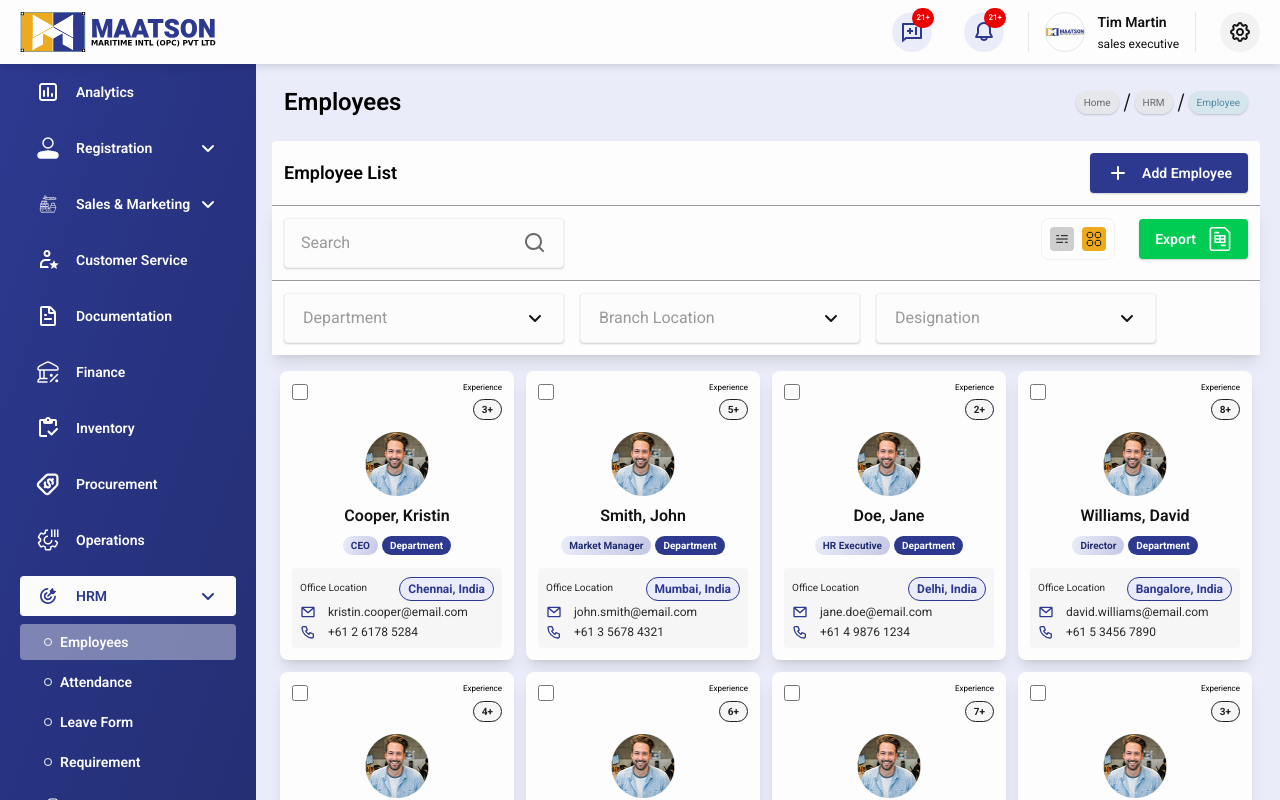
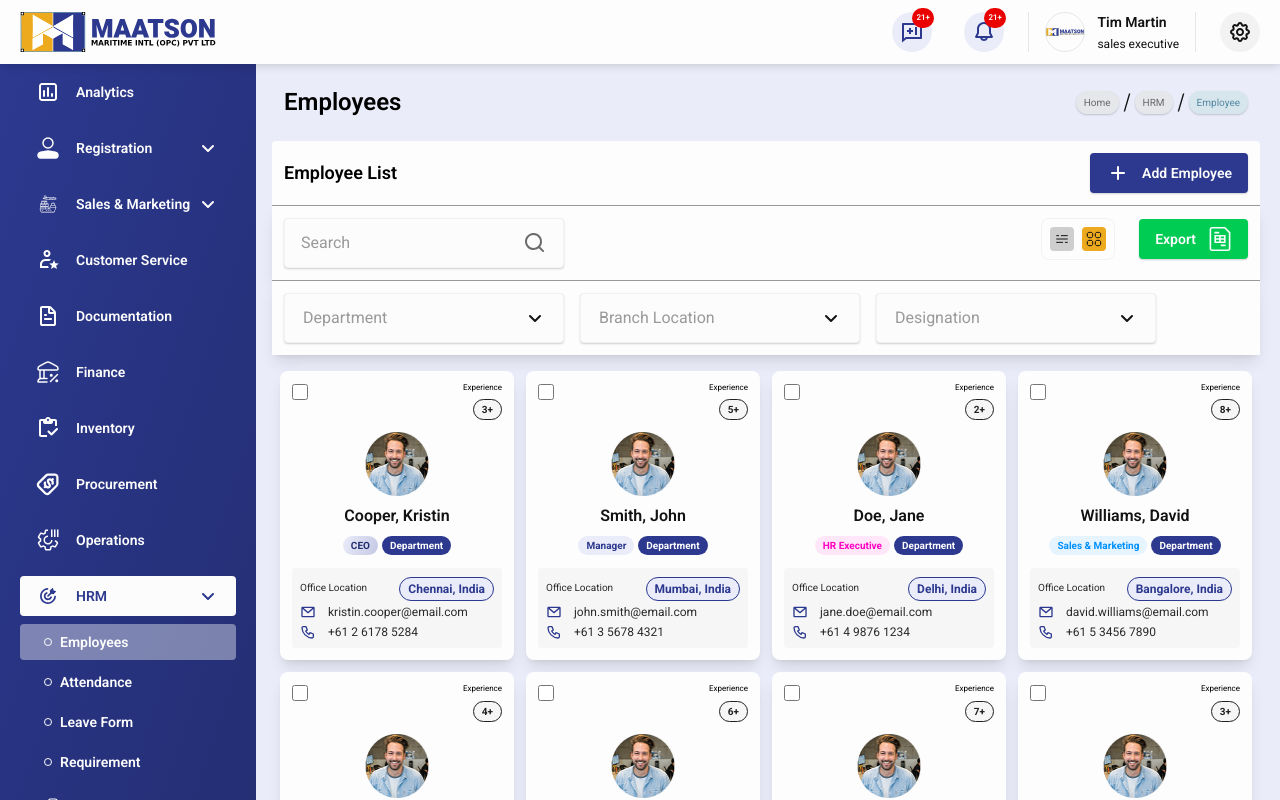
Before and after one commit to maatson/maatson, a React (Vite) app: page /hrm/employees in a window 1280 px wide. Both pictures are taken after a click on the element 1094 px from the left and 238 px from the top of the page. Shown: the top 800 px of the page. Built offline with nearby package versions, Linux system fonts and the light colour scheme.

Commit message:
enguiry details- navlink work

```diff
--- a/src/components/hrm/employees/EmployeeCard.tsx
+++ b/src/components/hrm/employees/EmployeeCard.tsx
@@ -6,6 +6,12 @@ import PrimaryChip from "../../chips/PrimaryChip";
 import { EmailIcon, PhoneIcon } from "../../icons/Icons";
 import CustomPagination from "../../pagination/CustomPagination";
 import { useNavigate } from "react-router-dom";
+import PinkChip from "../../chips/PinkChip";
+import BlueChip from "../../chips/BlueChip";
+import TertiaryChip from "../../chips/TertiaryChip";
+import SecondaryChip from "../../chips/SecondaryChip";
+import SuccessChip from "../../chips/SuccessChip";
+import NormalChip from "../../chips/NormalChip";
 
 interface Employee {
   id: number;
@@ -33,7 +39,7 @@ const employees: Employee[] = [
     id: 2,
     name: "Smith, John",
     image: "/images/sample/employee2.png",
-    department: "Market Manager",
+    department: "Manager",
     branchLocation: "Mumbai, India",
     email: "john.smith@email.com",
     phone: "+61 3 5678 4321",
@@ -53,7 +59,7 @@ const employees: Employee[] = [
     id: 4,
     name: "Williams, David",
     image: "/images/sample/employee4.png",
-    department: "Director",
+    department: "Sales & Marketing",
     branchLocation: "Bangalore, India",
     email: "david.williams@email.com",
     phone: "+61 5 3456 7890",
@@ -73,7 +79,7 @@ const employees: Employee[] = [
     id: 6,
     name: "Johnson, Michael",
     image: "/images/sample/employee6.png",
-    department: "Software Engineer",
+    department: "Operations",
     branchLocation: "Pune, India",
     email: "michael.johnson@email.com",
     phone: "+61 7 1234 5678",
@@ -83,7 +89,7 @@ const employees: Employee[] = [
     id: 7,
     name: "Davis, Laura",
     image: "/images/sample/employee7.png",
-    department: "Product Manager",
+    department: "Finance Executive",
     branchLocation: "Kolkata, India",
     email: "laura.davis@email.com",
     phone: "+61 8 8765 4321",
@@ -93,7 +99,7 @@ const employees: Employee[] = [
     id: 8,
     name: "Martinez, Robert",
     image: "/images/sample/employee8.png",
-    department: "QA Analyst",
+    department: "Customer Service",
     branchLocation: "Ahmedabad, India",
     email: "robert.martinez@email.com",
     phone: "+61 9 5678 1234",
@@ -103,7 +109,7 @@ const employees: Employee[] = [
     id: 9,
     name: "Clark, Sophia",
     image: "/images/sample/employee9.png",
-    department: "UX Designer",
+    department: "Inventory Manager",
     branchLocation: "Jaipur, India",
     email: "sophia.clark@email.com",
     phone: "+61 10 3456 7890",
@@ -716,8 +722,8 @@ const EmployeeCard: React.FC = () => {
 
   const navigate = useNavigate();
   const handleImageClick = () => {
-    navigate("/hrm/employees/employee-profile") ;
-  }
+    navigate("/hrm/employees/employee-profile");
+  };
   return (
     <>
       <div className="py-4 px-2 grid grid-cols-3 xl:grid-cols-4 gap-3 items-center">
@@ -743,7 +749,10 @@ const EmployeeCard: React.FC = () => {
             </div>
             <div className="flex flex-col gap-1 justify-center items-center">
               <div className="flex flex-col gap-2 items-center">
-                <div className="w-16 h-16 cursor-pointer" onClick={handleImageClick}>
+                <div
+                  className="w-16 h-16 cursor-pointer"
+                  onClick={handleImageClick}
+                >
                   <img
                     src={EmployeeImage}
                     alt={employee.name}
@@ -756,11 +765,69 @@ const EmployeeCard: React.FC = () => {
               </div>
               <div className="flex gap-1">
                 {/* make it dynamically */}
-                <GradientChip
+                {employee.department.toLowerCase() === "ceo" ? (
+                  <GradientChip
+                    label={employee.department}
+                    size={"s"}
+                    variant={"fill"}
+                  />
+                ) : employee.department.toLowerCase() === "manager" ? (
+                  <PrimaryChip
+                    label={employee.department}
+                    size={"s"}
+                    variant={"fill"}
+                  />
+                ) : employee.department.toLowerCase() === "hr executive" ? (
+                  <PinkChip
+                    label={employee.department}
+                    size={"s"}
+                    variant={"fill"}
+                  />
+                ) : employee.department.toLowerCase() ===
+                  "sales & marketing" ? (
+                  <BlueChip
+                    label={employee.department}
+                    size={"s"}
+                    variant={"fill"}
+                  />
+                ) : employee.department.toLowerCase() === "operations" ? (
+                  <TertiaryChip
+                    label={employee.department}
+                    size={"s"}
+                    variant={"fill"}
+                  />
+                ) : employee.department.toLowerCase() ===
+                  "finance executive" ? (
+                  <SecondaryChip
+                    label={employee.department}
+                    size={"s"}
+                    variant={"fill"}
+                  />
+                ) : employee.department.toLowerCase() === "customer service" ? (
+                  <SuccessChip
+                    label={employee.department}
+                    size={"s"}
+                    variant={"fill"}
+                  />
+                ) : employee.department.toLowerCase() ===
+                  "inventory manager" ? (
+                  <BlackChip
+                    label={employee.department}
+                    size={"s"}
+                    variant={"fill"}
+                  />
+                ) : (
+                  <PrimaryChip
+                    label={employee.department}
+                    size={"s"}
+                    variant={"fill"}
+                  />
+                )}
+                {/* <GradientChip
                   label={employee.department}
                   size={"s"}
                   variant={"fill"}
-                />
+                /> */}
                 <PrimaryChip
                   label={"Department"}
                   size={"s"}
--- a/src/pages/hrm/employees/EmployeeList.tsx
+++ b/src/pages/hrm/employees/EmployeeList.tsx
@@ -70,7 +70,7 @@ const EmployeeList: React.FC = () => {
           <div className="flex gap-6 items-center">
             <div className="flex gap-2 rounded-sm border p-2 border-grey-200">
               <div
-                className={`w-6 h-6 rounded-xs p-1 ${
+                className={`w-6 h-6 rounded-xs p-1 cursor-pointer ${
                   hambergerMenuIcon ? "bg-secondary" : "bg-grey-600"
                 }`}
                 onClick={handleHambergerMenuIcon}
@@ -78,7 +78,7 @@ const EmployeeList: React.FC = () => {
                 <HambergerMenuIcon size="16px" />
               </div>
               <div
-                className={`w-6 h-6 rounded-xs p-1 ${
+                className={`w-6 h-6 rounded-xs p-1 cursor-pointer ${
                   cubeIcon ? "bg-secondary" : "bg-grey-600"
                 }`}
                 onClick={handleCubeIcon}
--- a/src/pages/pageNotFound/index.tsx
+++ b/src/pages/pageNotFound/index.tsx
@@ -1,12 +1,126 @@
 import React, { useState } from "react";
-import FollowUps from "../../components/followups/FollowUps";
+// import FollowUps from "../../components/followups/FollowUps";
+
+type Employee = {
+  employeeName: string;
+  department: string;
+  email: string;
+  mobileNumber: string;
+  alternativeContact: string;
+  countryOfOperation: string;
+};
 
 const PageNotFound: React.FC = () => {
+  const [searchQuery, setSearchQuery] = useState<string>("");
+  const [data] = useState<Employee[]>([
+    {
+      employeeName: "Barmaleeva N",
+      department: "Sales",
+      email: "barmaleeva.nute@gmail.com",
+      mobileNumber: "9700960035",
+      alternativeContact: "900560035",
+      countryOfOperation: "India",
+    },
+    {
+      employeeName: "Thirupathi V",
+      department: "Marketing",
+      email: "tranthuy.nute@gmail.com",
+      mobileNumber: "7700960035",
+      alternativeContact: "7700999035",
+      countryOfOperation: "China",
+    },
+    {
+      employeeName: "Krishnan K",
+      department: "Development",
+      email: "krishnan.nute@gmail.com",
+      mobileNumber: "6600960035",
+      alternativeContact: "9900960035",
+      countryOfOperation: "India",
+    },
+  ]);
+
+  // 🔍 Filter data based on search query
+  const filteredData = data.filter((employee) =>
+    Object.values(employee).some((value) =>
+      value.toLowerCase().includes(searchQuery.toLowerCase())
+    )
+  );
+
+  const flter = data.filter((object) => object.employeeName.toLowerCase().includes(searchQuery.toLowerCase()));
+  const filter = data.filter((object) => [object.employeeName, object.email, object.department].some((value) => value.toLowerCase().includes(searchQuery.toLowerCase())))
+  const filters = data.filter((object) => Object.values(object).some((value) => value.toLowerCase().includes(searchQuery.toLowerCase())))
+
+  // console.log("1. ",(data.map((object) => object.employeeName)));
+  console.log("2. ",(data.map((object) => Object.values(object))));
+
+  const filteredData2 = data.filter((employee) =>
+    employee.employeeName.toLowerCase().includes(searchQuery.toLowerCase())
+  );
+  const filteredData3 = data.filter((employee) =>
+    [employee.employeeName, employee.department, employee.email, employee.countryOfOperation]
+      .some((value) => value.toLowerCase().includes(searchQuery.toLowerCase()))
+  );
+
   return (
     <>
       {/* <p>PageNotFound 404</p>; */}
-      <div className="px-10 w-fit mx-auto">
-        <FollowUps />
+      {/* <div className="px-10 w-fit mx-auto"> */}
+      {/* <FollowUps /> */}
+      {/* </div> */}
+
+      <div className="container mx-auto p-4">
+        <h2 className="text-2xl font-semibold mb-4">Employee Details</h2>
+
+        {/* 🔍 Search Input */}
+        <input
+          type="text"
+          placeholder="Search employees..."
+          className="w-full p-2 mb-4 border border-gray-300 rounded"
+          value={searchQuery}
+          onChange={(e) => setSearchQuery(e.target.value)}
+        />
+
+        {/* 📋 Table */}
+        <div className="overflow-x-auto">
+          {filteredData.length > 0 ? (
+            <table className="min-w-full bg-white border border-gray-300 shadow-md">
+              <thead>
+                <tr className="bg-gray-200">
+                  <th className="py-2 px-4 border">Name</th>
+                  <th className="py-2 px-4 border">Department</th>
+                  <th className="py-2 px-4 border">Email</th>
+                  <th className="py-2 px-4 border">Mobile</th>
+                  <th className="py-2 px-4 border">Alternative Contact</th>
+                  <th className="py-2 px-4 border">Country</th>
+                </tr>
+              </thead>
+              <tbody>
+                {filteredData.map((employee, index) => (
+                  <tr key={index} className="border">
+                    <td className="py-2 px-4 border">
+                      {employee.employeeName}
+                    </td>
+                    <td className="py-2 px-4 border">{employee.department}</td>
+                    <td className="py-2 px-4 border">{employee.email}</td>
+                    <td className="py-2 px-4 border">
+                      {employee.mobileNumber}
+                    </td>
+                    <td className="py-2 px-4 border">
+                      {employee.alternativeContact}
+                    </td>
+                    <td className="py-2 px-4 border">
+                      {employee.countryOfOperation}
+                    </td>
+                  </tr>
+                ))}
+              </tbody>
+            </table>
+          ) : (
+            <p className="text-gray-500 text-center">
+              No matching employees found.
+            </p>
+          )}
+        </div>
       </div>
     </>
   );
```
